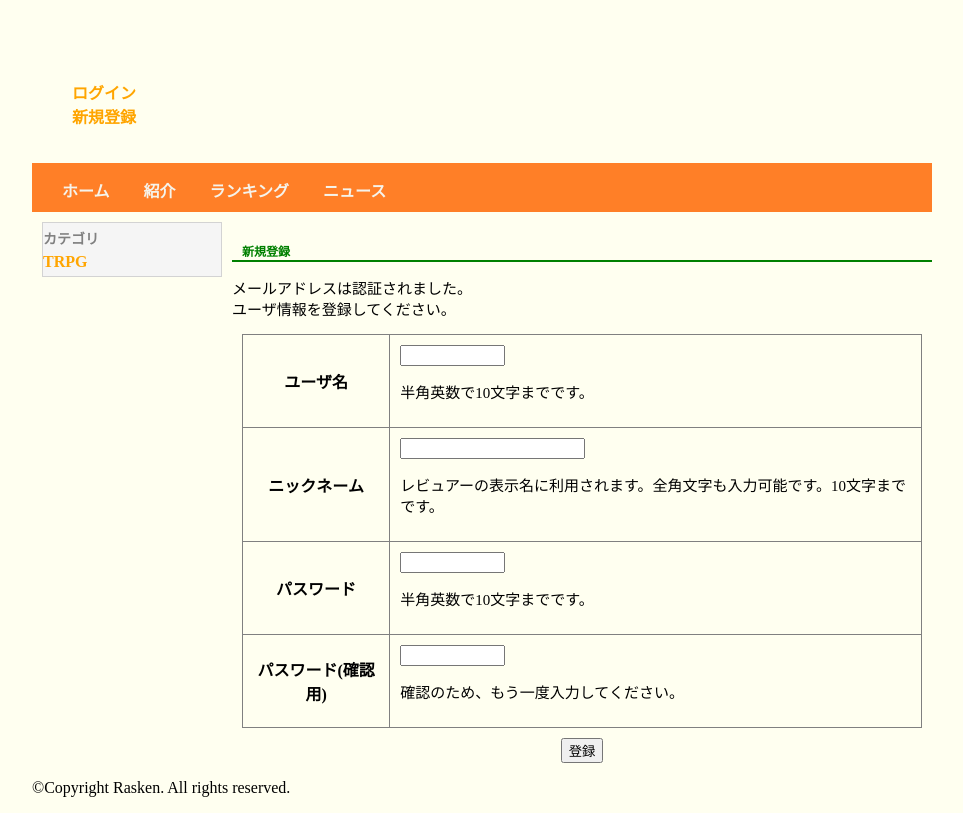
After one commit to rasken2003/trpg-ranking, a CakePHP app: the page made by app/View/Users/add.ctp in a window 1280 px wide. The commit adds this page. Shown: the whole page, without its empty margins (158-1121 px from the left). Run offline with PHP 8.4 and a stand-in for CakePHP, Linux system fonts and the light colour scheme; the template is opened without the code that fills it, so the values that code supplies are empty; form fields are guessed from the names that the template uses; some libraries are stand-ins or nearby versions.

Commit message:
ユーザ登録作成が終了。

```diff
--- /dev/null
+++ b/app/View/Errors/message.ctp
@@ -0,0 +1,4 @@
+<h2>エラー</h2>
+<p class="message">
+	<?php echo($message); ?>
+</p>
--- /dev/null
+++ b/app/View/Users/add.ctp
@@ -0,0 +1,59 @@
+<h2 id="users_add">新規登録</h2>
+<?php echo $this->Form->create('User', array('url' => 'add')); ?>
+<p class="message">
+	メールアドレスは認証されました。<br>
+	ユーザ情報を登録してください。<br>
+</p>
+<table class="user_table">
+	<tr>
+		<th>
+			<?php echo($this->Form->label('username', 'ユーザ名')); ?>
+		</th>
+		<td>
+			<?php echo($this->Form->text('username', array('size' => '10', 'maxlength' => '255'))); ?>
+			<p class="message">
+				半角英数で10文字までです。<br>
+			</p>
+			<?php echo($this->Form->error('username')); ?>
+		</td>
+	</tr>
+	<tr>
+		<th>
+			<?php echo($this->Form->label('nickname', 'ニックネーム')); ?>
+		</th>
+		<td>
+			<?php echo($this->Form->text('nickname', array('size' => '20', 'maxlength' => '255'))); ?>
+			<p class="message">
+				レビュアーの表示名に利用されます。全角文字も入力可能です。10文字までです。<br>
+			</p>
+			<?php echo($this->Form->error('nickname')); ?>
+		</td>
+	</tr>
+	<tr>
+		<th>
+			<?php echo($this->Form->label('password', 'パスワード')); ?>
+		</th>
+		<td>
+			<?php echo($this->Form->password('password', array('size' => '10', 'maxlength' => '255'))); ?>
+			<p class="message">
+				半角英数で10文字までです。<br>
+			</p>
+			<?php echo($this->Form->error('password')); ?>
+		</td>
+	</tr>
+	<tr>
+		<th>
+			<?php echo($this->Form->label('password_confirm', 'パスワード(確認用)')); ?>
+		</th>
+		<td>
+			<?php echo($this->Form->password('password_confirm', array('size' => '10', 'maxlength' => '255'))); ?>
+			<p class="message">
+				確認のため、もう一度入力してください。<br>
+			</p>
+			<?php echo($this->Form->error('password_confirm')); ?>
+		</td>
+	</tr>
+</table>
+<div style="text-align: center;">
+	<?php echo($this->Form->end('登録')); ?>
+</div>
--- /dev/null
+++ b/app/View/Users/success.ctp
@@ -0,0 +1,5 @@
+<h2 id="users_add">登録完了</h2>
+<p class="message">
+	ユーザ登録が完了しました。<br>
+	<?php echo($this->Html->link('ログイン', '/users/login')); ?>ページより、ログインしてください。<br>
+</p>
--- a/app/webroot/css/style.css
+++ b/app/webroot/css/style.css
@@ -321,3 +321,17 @@ img {
 .message {
 	font-size: 15px;
 }
+.error-message {
+	font-size: 15px;
+	color: #ff0000;
+}
+
+/* ユーザ登録 */
+.user_table {
+	border-collapse: collapse;
+	margin: 10px 10px 10px 10px;
+}
+.user_table tr th, td {
+	border: 1px solid gray;
+	padding: 10px 10px 10px 10px;
+}
```
Also changed, not shown: app/Controller/TmpUsersController.php (+5 -5 lines), app/Controller/UsersController.php (added, +89 -0 lines), app/Model/AppModel.php (+15 -0 lines), app/Model/User.php (added, +53 -0 lines).
